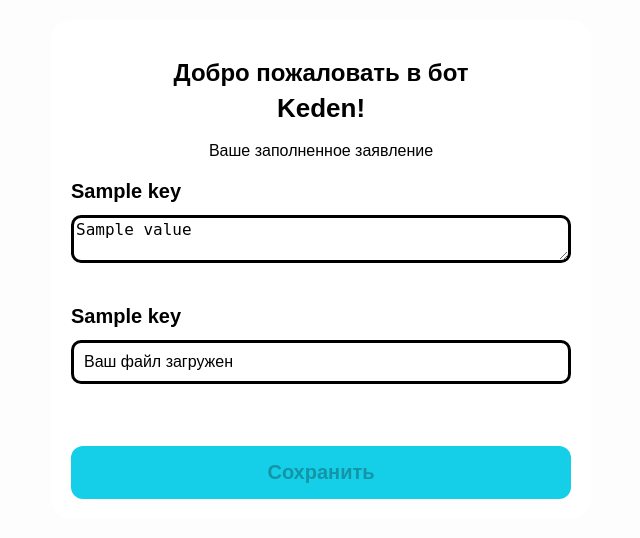
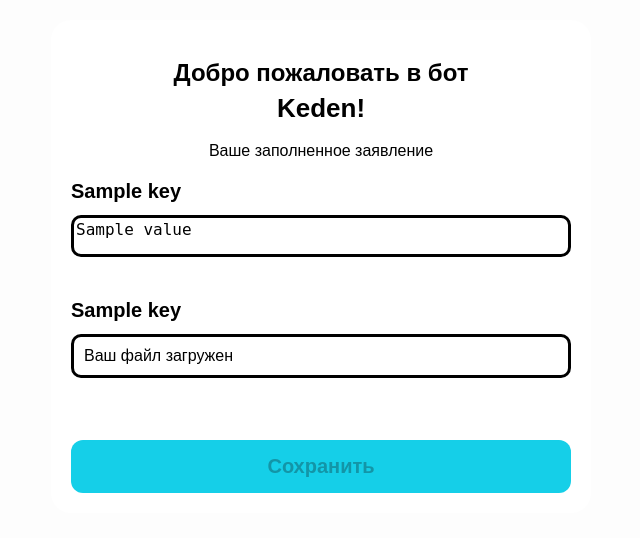
Before and after one commit to iceultanbrynza/keden-bot-backend, a Django app: template kedenwebpages/templates/kedenwebpages/myapplication.html in a window 1280 px wide. Shown: the top 538 px of the page, without its empty margins (319-959 px from the left). Run offline with Django 5.2, Linux system fonts and the light colour scheme; the template is opened without the code that fills it: most values are stand-ins (such as "Sample title", 1, 10 or a date in 2020); some libraries are stand-ins or nearby versions.

Commit message:
version 6.3.6

```diff
--- a/kedenwebpages/static/kedenwebpages/style.css
+++ b/kedenwebpages/static/kedenwebpages/style.css
@@ -58,18 +58,6 @@ textarea.auto-resize {
   max-height: 200px;
   overflow: hidden;
   resize: none;
-  border: 3px solid black;
-  box-sizing: border-box;
-  font-size: 16px;
-  border-radius: 10px;
-}
-
-textarea.my-appl {
-  width: 100%;
-  min-height: 40px;
-  max-height: 200px;
-  overflow:none;
-  resize:vertical;
   border: 3px solid black;
   box-sizing: border-box;
   font-size: 16px;
--- a/kedenwebpages/templates/kedenwebpages/myapplication.html
+++ b/kedenwebpages/templates/kedenwebpages/myapplication.html
@@ -16,7 +16,7 @@
         <form id="user-form">
             {% for key, value in fields.items %}
                 <label for="{{ key }}">{{ key }}</label>
-                <textarea class="my-appl" name="{{ key }}" id="{{ key }}" readonly>{{ value }}</textarea>
+                <textarea class="auto-resize" name="{{ key }}" id="{{ key }}" readonly>{{ value }}</textarea>
                 <br>
             {% endfor %}
 
@@ -30,6 +30,17 @@
         <button type="submit" class="btn" disabled>Сохранить</button>
         </form>
     </div>
-
+<script>
+    function auto_resize(textarea){
+        textarea.style.height = 'auto';
+        textarea.style.height = textarea.scrollHeight + 'px';
+    };
+    document.addEventListener("DOMContentLoaded", ()=>{
+        textareas = document.querySelectorAll('textarea.auto-resize');
+        textareas.forEach(textarea => {
+            auto_resize(textarea);
+        });
+    });
+</script>
 </body>
 </html>
```
